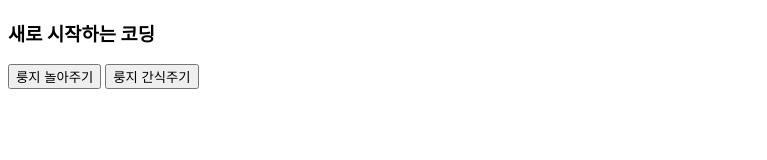
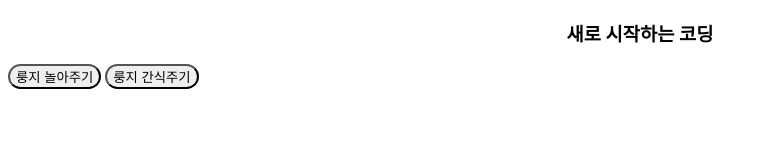
Before and after one commit to Roong-z/Study-git, a plain HTML site: page index.html in a window 1280 px wide. Shown: the whole page, without its empty margins (0-767 px from the left). Drawn offline with Linux system fonts and the light colour scheme.

Commit message:
깃연습5

```diff
--- a/index.html
+++ b/index.html
@@ -4,11 +4,14 @@
     <meta charset="UTF-8">
     <meta http-equiv="X-UA-Compatible" content="IE=edge">
     <meta name="viewport" content="width=device-width, initial-scale=1.0">
+    <link rel="stylesheet" href="/main.css">
     <title>Document</title>
 </head>
 <body>
-    <h3>새로 시작하는 코딩</h3>
+    <div>
+    <h3 class="head">새로 시작하는 코딩</h3>
     <button>룽지 놀아주기</button>
     <button>룽지 간식주기</button>
+    </div>
 </body>
 </html>
--- /dev/null
+++ b/main.css
@@ -0,0 +1,8 @@
+button {
+  border-radius: 15px;
+  text-align: center;
+}
+
+.head {
+  text-align: center;
+}
```
